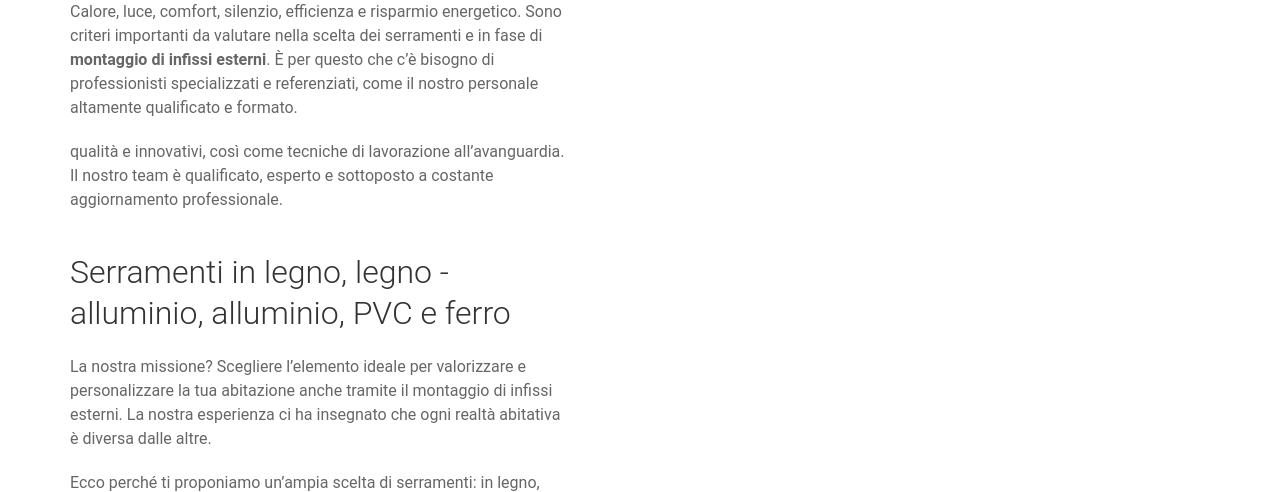
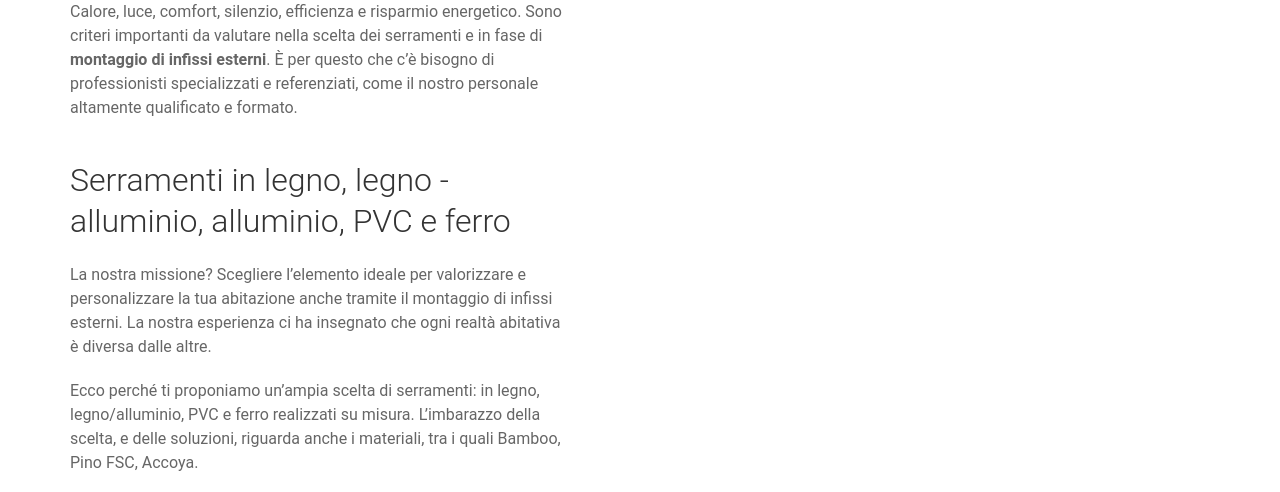
Before and after one commit to VeryContent/apriresrl, a Gatsby site: page /elementi-di-architettura/infissi-esterni in a window 1280 px wide. Shown: the part 271-763 px from the top of the page. Built offline with nearby package versions, Linux system fonts and the light colour scheme; Gatsby itself is replaced by a stand-in of ours; a web font is replaced by a local one.

Commit message:
Update infissi-esterni.js

```diff
--- a/src/pages/elementi-di-architettura/infissi-esterni.js
+++ b/src/pages/elementi-di-architettura/infissi-esterni.js
@@ -44,7 +44,6 @@ class IndexInfissiEsterni extends Component {
         <div className="uk-container-large" style={{marginLeft: 'auto',marginRight: 'auto'}}><div className="uk-padding-large uk-width-1-2@l uk-flex uk-flex-middle uk-first-column"><div>
         <h1>Montaggio infissi esterni: ampia scelta  </h1>
         <p>Calore, luce, comfort, silenzio, efficienza e risparmio energetico. Sono criteri importanti da valutare nella scelta dei serramenti e in fase di <b>montaggio di infissi esterni</b>. È per questo che c’è bisogno di professionisti specializzati e referenziati, come il nostro personale altamente qualificato e formato. </p>
-        <p>qualità e innovativi, così come tecniche di lavorazione all’avanguardia. Il nostro team è qualificato, esperto e sottoposto a costante aggiornamento professionale. </p>
         <h2>Serramenti in legno, legno - alluminio, alluminio, PVC e ferro </h2>
         <p>La nostra missione? Scegliere l’elemento ideale per valorizzare e personalizzare la tua abitazione anche tramite il montaggio di infissi esterni. La nostra esperienza ci ha insegnato che ogni realtà abitativa è diversa dalle altre.</p>
         <p>Ecco perché ti proponiamo un’ampia scelta di serramenti: in legno, legno/alluminio, PVC e ferro realizzati su misura. L’imbarazzo della scelta, e delle soluzioni, riguarda anche i materiali, tra i quali Bamboo, Pino FSC, Accoya.</p>
```
